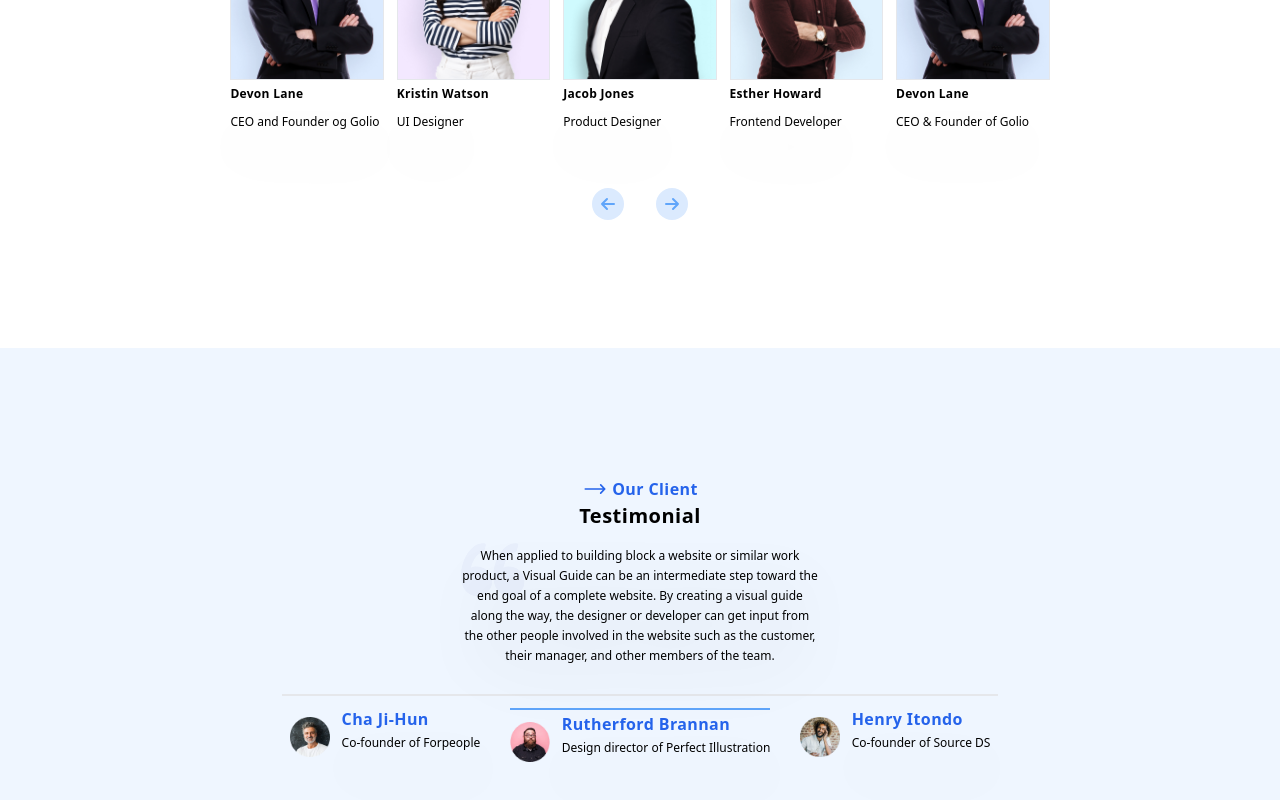
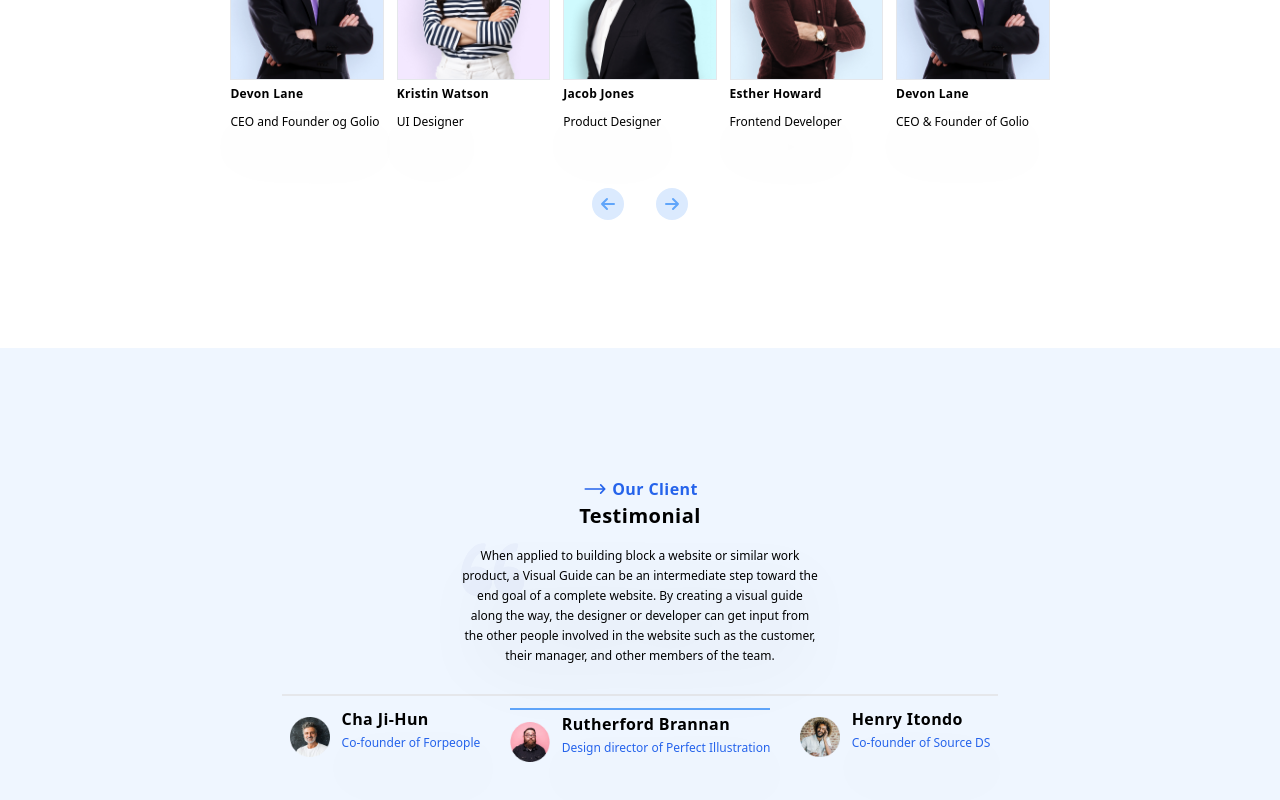
Before and after one commit to TubiOb/golio, a React (Create React App) app: page / in a window 1280 px wide. Shown: the part 2835-3635 px from the top of the page. Built offline with nearby package versions, Linux system fonts and the light colour scheme; the HTML template or start-up script is replaced by a standard one.

Commit message:
correcting the testimonials

```diff
--- /dev/null
+++ b/src/components/Newsletter.jsx
@@ -0,0 +1,15 @@
+import React from 'react'
+
+const Newsletter = () => {
+  return (
+    <div className='bg-white lg:w-[70%] w-[90%] flex items-center py-3 px-4'>
+        <div className='rounded-md bg-blue-100 flex flex-col p-[5%] lg:p-[10%]'>
+            <div className=''>
+                <h4  className='font-extrabold text-3xl tracking-wide leading-6 '>Enter your e-mail address and get started for free</h4>
+            </div>
+        </div>
+    </div>
+  )
+}
+
+export default Newsletter
--- a/src/components/Testimonials.jsx
+++ b/src/components/Testimonials.jsx
@@ -26,22 +26,22 @@ const Testimonials = () => {
             <div className='flex items-center justify-between flex-row gap-3 '>
                 <img src={elipse} alt="" className='w-10 h-10' />
                 <div className='flex flex-col items-start justify-between'>
-                    <h4 className='font-semibold text-base tracking-wide leading-3 text-blue-600'>Cha Ji-Hun</h4>
-                    <p className='text-xs font-normal leading-5 py-2 drop-shadow-2xl'>Co-founder of Forpeople</p>
+                    <h4 className='font-semibold text-base tracking-wide leading-3 '>Cha Ji-Hun</h4>
+                    <p className='text-xs font-normal leading-5 py-2 drop-shadow-2xl text-blue-600'>Co-founder of Forpeople</p>
                 </div>
             </div>
             <div className='flex items-center lg:border-t-2 pt-2 lg:border-t-blue-400 justify-between flex-row gap-3 '>
                 <img src={elipse1} alt="" className='w-10 h-10' />
                 <div className='flex flex-col items-start justify-between'>
-                    <h4 className='font-semibold text-base tracking-wide leading-3 text-blue-600'>Rutherford Brannan</h4>
-                    <p className='text-xs font-normal leading-5 py-2 drop-shadow-2xl'>Design director of Perfect Illustration</p>
+                    <h4 className='font-semibold text-base tracking-wide leading-3 '>Rutherford Brannan</h4>
+                    <p className='text-xs font-normal leading-5 py-2 drop-shadow-2xl text-blue-600'>Design director of Perfect Illustration</p>
                 </div>
             </div>
             <div className='flex items-center justify-between flex-row gap-3 '>
                 <img src={elipse2} alt="" className='w-10 h-10' />
                 <div className='flex flex-col items-start justify-between'>
-                    <h4 className='font-semibold text-base tracking-wide leading-3 text-blue-600'>Henry Itondo</h4>
-                    <p className='text-xs font-normal leading-5 py-2 drop-shadow-2xl'>Co-founder of Source DS</p>
+                    <h4 className='font-semibold text-base tracking-wide leading-3 '>Henry Itondo</h4>
+                    <p className='text-xs font-normal leading-5 py-2 drop-shadow-2xl text-blue-600'>Co-founder of Source DS</p>
                 </div>
             </div>
         </div>
```
Also changed, not shown: src/assets/Spinning Geometric Shapes.svg (added).
